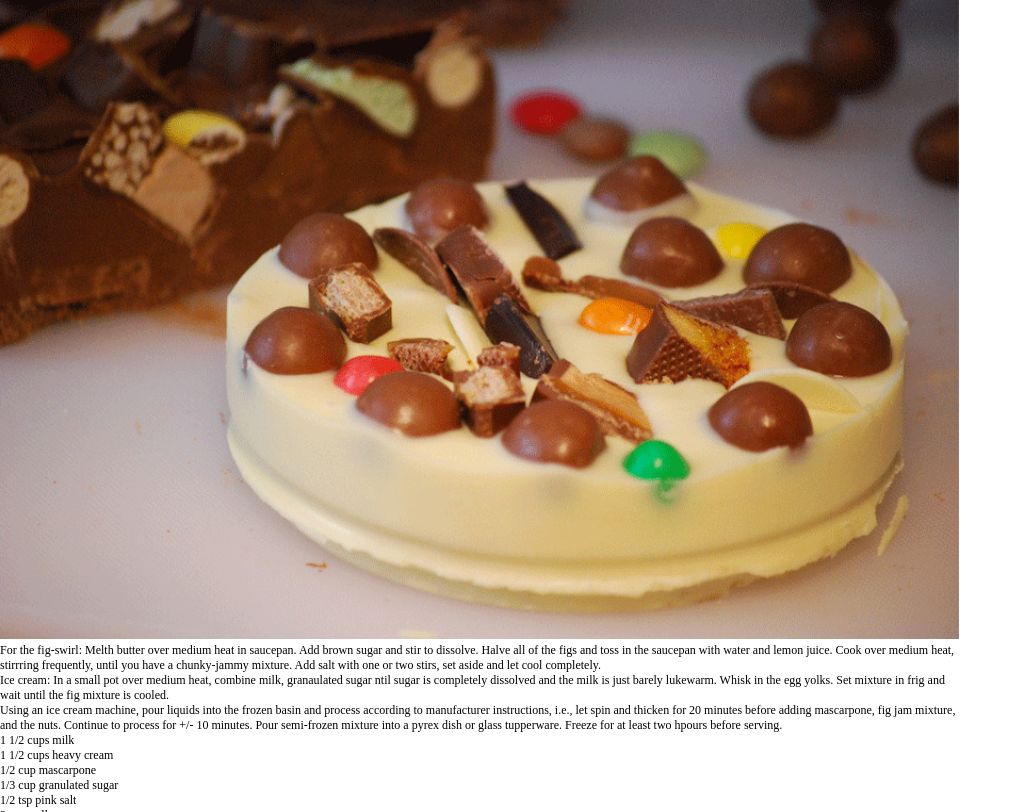
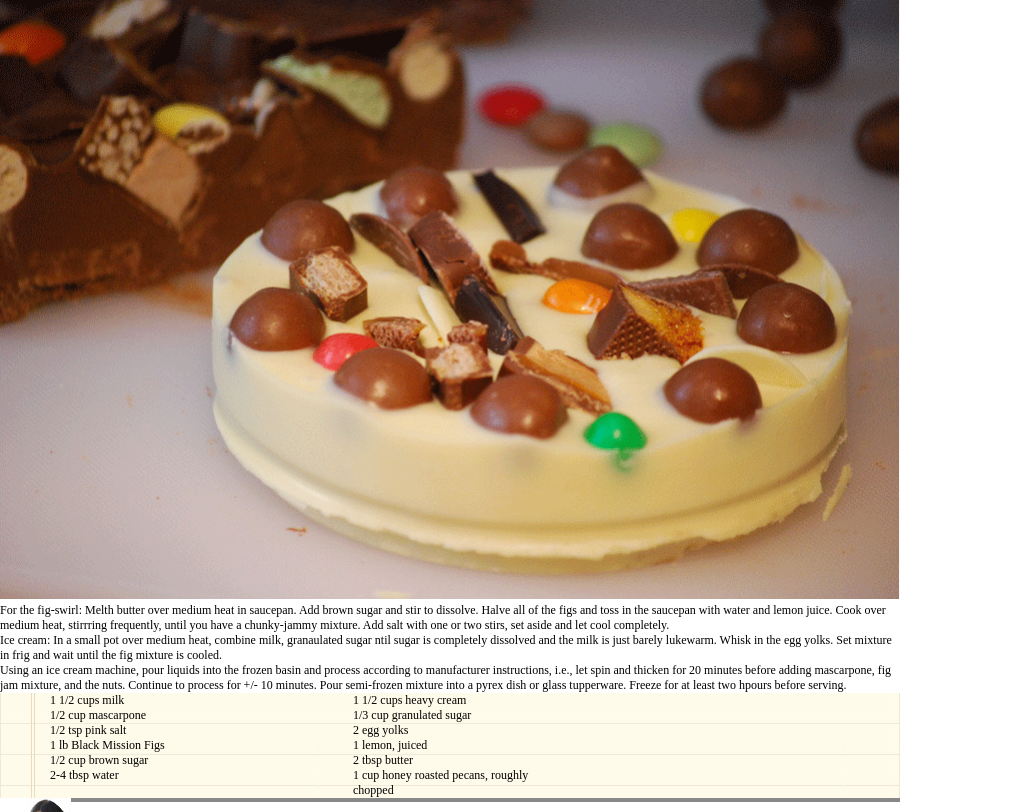
Before and after one commit to Snobeard/chocolate-pizza, a plain HTML site: page index.html in a window 1280 px wide. Shown: the part 140-952 px from the top of the page, without its empty margins (0-1023 px from the left). Drawn offline with nearby package versions, Linux system fonts and the light colour scheme.

Commit message:
simple format to author

```diff
--- a/style.css
+++ b/style.css
@@ -7,7 +7,7 @@
 header {
   border-width: 5px;
   border-bottom-style: groove;
-  width: 960px;
+  width: 900px;
   height: 100px;
 }
 .logo {
@@ -30,10 +30,10 @@ nav li {
   display: inline-block;
 }
 article {
-  width: 960px;
+  width: 900px;
 }
 .title {
-  width: 960px;
+  width: 900px;
 }
 .title h2 {
   font-family: 'Oswald', sans-serif;
@@ -45,8 +45,22 @@ article {
   float: right;
 }
 .pizza {
-  width: 960px;
+  width: 900px;
 }
 .main p {
-  width: 960px;
+  width: 900px;
 }
+.recipe {
+  background-image: url("img/list-bg.png");
+  width: 900px;
+  box-shadow: 0 4px #888;
+}
+.recipe ul {
+  margin-left: 50px;
+}
+.recipe li {
+  vertical-align: top;
+  display: inline-block;
+  width: 200px;
+  margin-right: 100px;
+}
```
